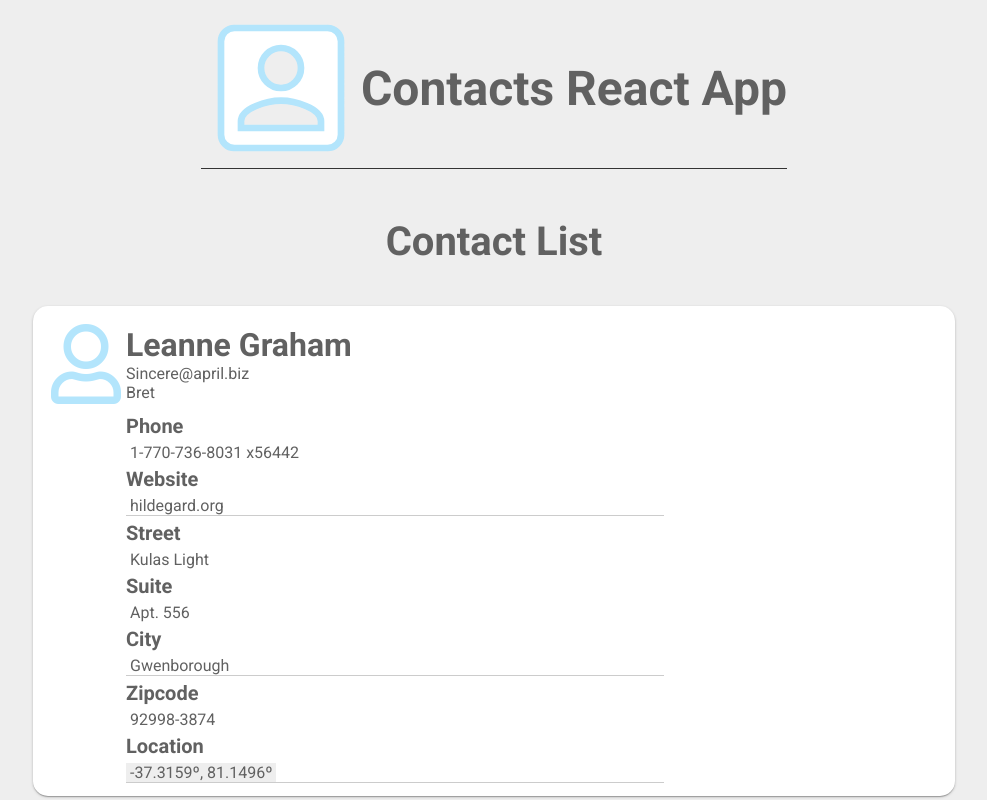
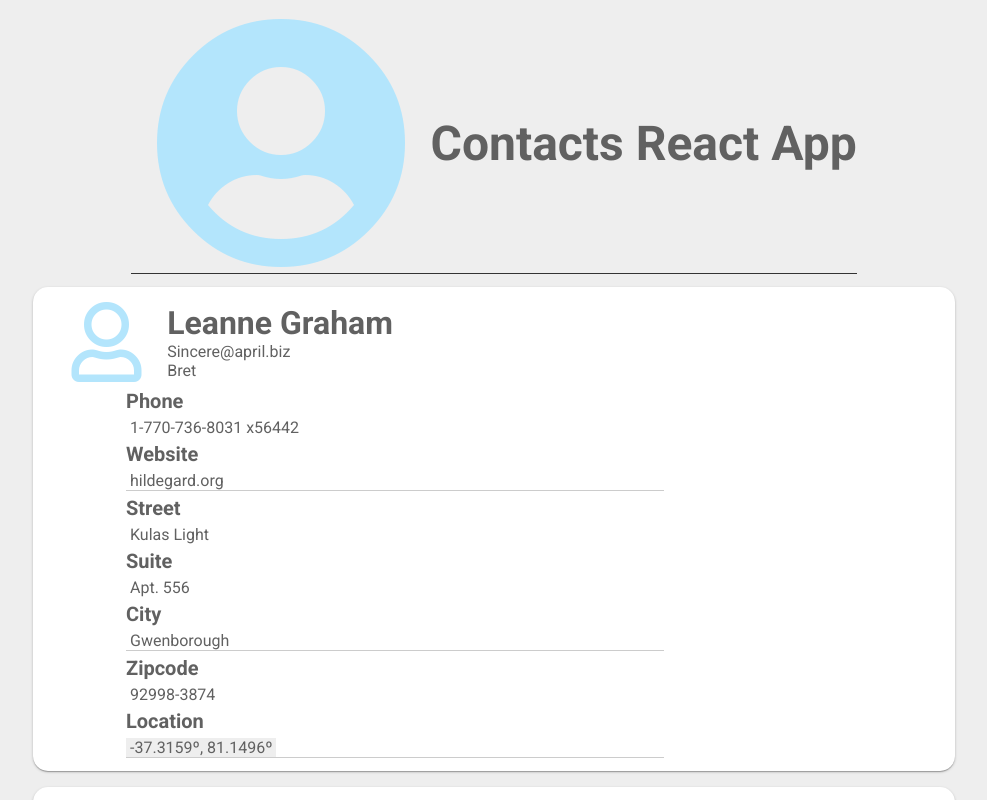
Before and after one commit to dmorais92/contacts-react-app, a React (Create React App) app: page / in a window 1280 px wide. Shown: the top 800 px of the page, without its empty margins (146-1133 px from the left). Built offline with nearby package versions, Linux system fonts and the light colour scheme.

Commit message:
Remove logo.svg and replace its  usage by Icon component   - Adjustments to Icon component style

```diff
--- a/src/App.js
+++ b/src/App.js
@@ -1,7 +1,7 @@
 import React, { Component } from 'react';
 import Card from './components/common/Card';
+import Icon from './components/common/Icon';
 import UserList from './components/UserList';
-import logo from './logo.svg';
 
 import './App.scss';
 
@@ -11,7 +11,7 @@ class App extends Component {
     return (
       <div className="App">
         <header>
-          <img src={logo} alt="logo" />
+          <Icon size="xl" icon="logo"/>
           <h1>
             Contacts React App
           </h1>
--- a/src/App.scss
+++ b/src/App.scss
@@ -2,6 +2,7 @@
   display: flex;
   flex-flow: column nowrap;
   align-items: center;
+  padding: 5px;
   img {
     height: 20vh;
     pointer-events: none;
@@ -13,6 +14,6 @@
     align-items: center;
     justify-content: flex-start;
     border-bottom: 1px solid #333;
-    margin-bottom: 2vh;
+    margin-bottom: 5px;
   }
 }
--- a/src/components/User.js
+++ b/src/components/User.js
@@ -1,6 +1,5 @@
 import React, { PureComponent } from "react";
 import PropTypes from "prop-types";
-import logo from "../logo.svg";
 import Card from "./common/Card";
 import Icon from "./common/Icon";
 
--- a/src/components/UserList.js
+++ b/src/components/UserList.js
@@ -13,7 +13,6 @@ class UserList extends PureComponent {
 
     return (
       <Fragment>
-        <h2>Contact List</h2>
         {
           users && users.length ?
             users.map(user => <User user={user} key={user.name}/>)
--- a/src/components/common/Icon.js
+++ b/src/components/common/Icon.js
@@ -3,7 +3,7 @@ import PropTypes from "prop-types";
 
 import "./Icon.scss";
 
-class Card extends PureComponent {
+class Icon extends PureComponent {
   static propTypes = {
     icon: PropTypes.oneOf(["mobile", "geo", "user", "logo"]),
     size: PropTypes.oneOf(["s", "m", "l", "xl"]),
@@ -31,4 +31,4 @@ class Card extends PureComponent {
   }
 }
 
-export default Card;
+export default Icon;
--- a/src/components/common/Icon.scss
+++ b/src/components/common/Icon.scss
@@ -1,7 +1,7 @@
 @import '../../variables.scss';
 
 .Icon {
-  margin: 5px;
+  margin: 0.25vh 2vw;
   &.primary {
     color: #b3e5fc;
   }
```
Also changed, not shown: src/logo.svg (deleted).
